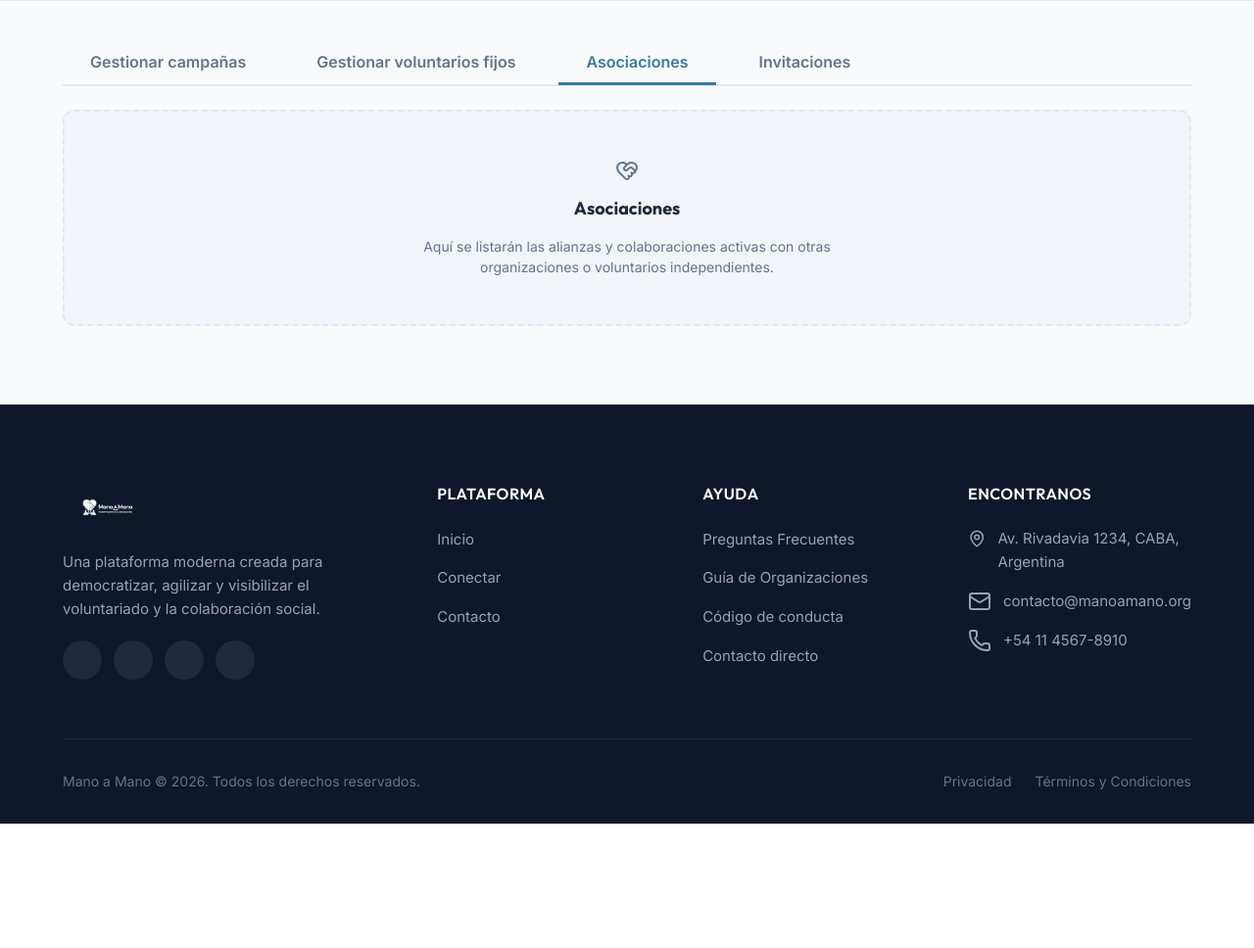
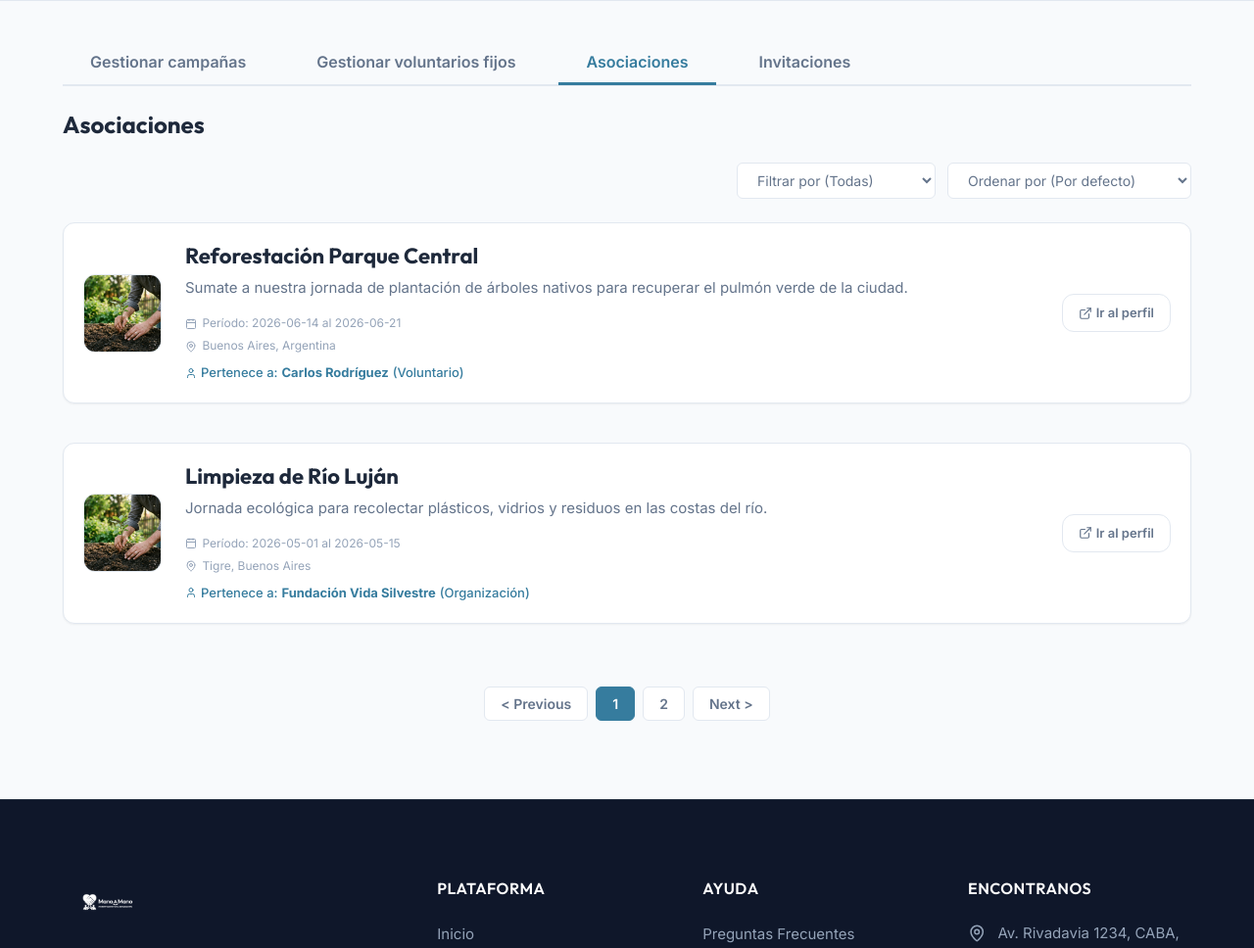
Before and after one commit to Chickendev3/Mano-a-Mano, a PHP site: page /perfil_organizacion_logueado in a window 1280 px wide, after a click on "Asociaciones". Shown: the part 479-1447 px from the top of the page at 98% size. Before the commit the page ends 1320 px from the top, so only its background shows below. Run offline with PHP 8.4, Linux system fonts and the light colour scheme; the visitor is signed in with stand-in values (Sample User, id 1).

Commit message:
Asociaciones
1. perfil_organizacion_logueado.php:
Reemplazamos el contenedor estático de pane-asociaciones con la estructura interactiva de listado, incluyendo el selector de estado (activas / finalizadas), selector de ordenación por fecha (creciente / decreciente), contenedor #associations-list y paginación.

perfil_organizacion_logueado.js:

Definimos la variable de paginación currentAssociationsPage y el arreglo mockup associations que simula la procedencia de alianzas activas y finalizadas con voluntarios y organizaciones de la plataforma.
Agregamos la inicialización en setupTabs() y DOMContentLoaded para renderizar el listado en la pestaña correspondiente.
Implementamos la lógica de filtrado exacto comparando dinámicamente la fecha de finalización (endDate) de la campaña con la fecha de hoy.
Implementamos renderAssociations() para pintar las tarjetas con la imagen a la izquierda, incluyendo atribución del dueño de la campaña, botón "Ir al perfil" correspondiente (perfil_voluntario_vista o perfil_organizacion_vista) con freno de propagación, y acción de clic para abrir los detalles en el modal compartido.

```diff
--- a/app/views/perfil_organizacion_logueado.php
+++ b/app/views/perfil_organizacion_logueado.php
@@ -203,12 +203,36 @@
           </div>
         </div>
 
-        <!-- PANE: ASOCIACIONES (Placeholder) -->
+        <!-- PANE: ASOCIACIONES -->
         <div class="profile-pane" id="pane-asociaciones" role="tabpanel">
-          <div class="placeholder-pane-content">
-            <i data-lucide="heart-handshake"></i>
-            <h3>Asociaciones</h3>
-            <p>Aquí se listarán las alianzas y colaboraciones activas con otras organizaciones o voluntarios independientes.</p>
+          <div class="pane-header-actions">
+            <h2>Asociaciones</h2>
+          </div>
+
+          <!-- FILTERS AND SORT -->
+          <div class="tabs-filters-bar">
+            <div class="filter-group">
+              <select class="filter-select" id="filter-associations-select" aria-label="Filtrar por">
+                <option value="">Filtrar por (Todas)</option>
+                <option value="activas">Campañas Activas</option>
+                <option value="finalizadas">Campañas Finalizadas</option>
+              </select>
+              <select class="filter-select" id="sort-associations-select" aria-label="Ordenar por">
+                <option value="">Ordenar por (Por defecto)</option>
+                <option value="reciente">Más recientes (Descendente)</option>
+                <option value="antiguas">Más antiguas (Ascendente)</option>
+              </select>
+            </div>
+          </div>
+
+          <!-- Associations List Grid -->
+          <div class="invites-list-container alternating-grid" id="associations-list">
+            <!-- Populated dynamically via JS -->
+          </div>
+
+          <!-- PAGINATION CONTROLS -->
+          <div class="pagination-container" id="associations-pagination">
+            <!-- Populated dynamically via JS -->
           </div>
         </div>
 
--- a/public/js/perfil_organizacion_logueado.js
+++ b/public/js/perfil_organizacion_logueado.js
@@ -76,6 +76,7 @@ document.addEventListener("DOMContentLoaded", () => {
   setupMockUploads();
   setupVolunteersSection();
   setupInvitationsGrid();
+  setupAssociationsGrid();
 });
 
 // ==========================================
@@ -321,6 +322,11 @@ function setupTabs() {
         currentSentPage = 1;
         renderReceivedInvitations();
         renderSentInvitations();
+      }
+
+      if (targetId === "pane-asociaciones") {
+        currentAssociationsPage = 1;
+        renderAssociations();
       }
 
       if (typeof lucide !== "undefined") {
@@ -1715,3 +1721,270 @@ function openSentCampaignDetailsView(invitationId) {
     lucide.createIcons();
   }
 }
+
+// ==========================================
+// 11. ASOCIACIONES SECCIÓN ESTADO Y MOCKUP
+// ==========================================
+let currentAssociationsPage = 1;
+
+let associations = [
+  {
+    id: 1101,
+    campaignId: 201,
+    title: "Reforestación Parque Central",
+    desc: "Sumate a nuestra jornada de plantación de árboles nativos para recuperar el pulmón verde de la ciudad.",
+    category: "medio-ambiente",
+    startDate: "2026-06-14",
+    endDate: "2026-06-21",
+    location: "Buenos Aires, Argentina",
+    details: "Actividades de plantación, riego y tutorado de 50 plantines autóctonos. Se proveen herramientas y guantes.",
+    images: ["img/campaign_park.png"],
+    ownerName: "Carlos Rodríguez",
+    ownerType: "voluntario"
+  },
+  {
+    id: 1102,
+    campaignId: 998,
+    title: "Limpieza de Río Luján",
+    desc: "Jornada ecológica para recolectar plásticos, vidrios y residuos en las costas del río.",
+    category: "medio-ambiente",
+    startDate: "2026-05-01",
+    endDate: "2026-05-15",
+    location: "Tigre, Buenos Aires",
+    details: "Limpieza participativa en la costa del río con provisión de bolsas de residuos, pinzas de agarre y chalecos.",
+    images: ["img/campaign_park.png"],
+    ownerName: "Fundación Vida Silvestre",
+    ownerType: "organizacion"
+  },
+  {
+    id: 1103,
+    campaignId: 999,
+    title: "Apoyo Escolar Primario",
+    desc: "Clases de apoyo escolar para niños en situación de vulnerabilidad en la biblioteca popular.",
+    category: "educacion",
+    startDate: "2026-06-20",
+    endDate: "2026-12-20",
+    location: "San Martín, Buenos Aires",
+    details: "Buscamos voluntarios con disposición pedagógica para guiar y motivar a niños de escuela primaria en sus tareas.",
+    images: ["img/camp_placeholder.png"],
+    ownerName: "Fundación Educar",
+    ownerType: "organizacion"
+  }
+];
+
+function setupAssociationsGrid() {
+  const filterSelect = document.getElementById("filter-associations-select");
+  const sortSelect = document.getElementById("sort-associations-select");
+
+  if (filterSelect) {
+    filterSelect.addEventListener("change", () => {
+      currentAssociationsPage = 1;
+      renderAssociations();
+    });
+  }
+
+  if (sortSelect) {
+    sortSelect.addEventListener("change", () => {
+      currentAssociationsPage = 1;
+      renderAssociations();
+    });
+  }
+}
+
+function renderAssociations() {
+  const grid = document.getElementById("associations-list");
+  if (!grid) return;
+
+  const filterVal = document.getElementById("filter-associations-select")?.value || "";
+  const sortVal = document.getElementById("sort-associations-select")?.value || "";
+
+  // 1. Filter
+  let filtered = [...associations];
+
+  if (filterVal) {
+    const today = new Date();
+    today.setHours(0,0,0,0);
+
+    if (filterVal === "activas") {
+      filtered = filtered.filter(assoc => new Date(assoc.endDate) >= today);
+    } else if (filterVal === "finalizadas") {
+      filtered = filtered.filter(assoc => new Date(assoc.endDate) < today);
+    }
+  }
+
+  // 2. Sort
+  if (sortVal === "reciente") {
+    filtered.sort((a, b) => new Date(b.startDate) - new Date(a.startDate));
+  } else if (sortVal === "antiguas") {
+    filtered.sort((a, b) => new Date(a.startDate) - new Date(b.startDate));
+  }
+
+  // 3. Paginate
+  const totalItems = filtered.length;
+  const totalPages = Math.ceil(totalItems / itemsPerPage);
+
+  if (currentAssociationsPage > totalPages && totalPages > 0) {
+    currentAssociationsPage = totalPages;
+  }
+
+  const startIndex = (currentAssociationsPage - 1) * itemsPerPage;
+  const endIndex = startIndex + itemsPerPage;
+  const paginated = filtered.slice(startIndex, endIndex);
+
+  // 4. Render HTML
+  grid.innerHTML = "";
+  if (paginated.length === 0) {
+    grid.innerHTML = `
+      <div style="grid-column: 1/-1; text-align: center; padding: 40px; color: var(--color-text-secondary); background-color: var(--color-surface); border: 1px dashed var(--color-border); border-radius: var(--radius-md);">
+        No se encontraron asociaciones registradas con este filtro.
+      </div>
+    `;
+    renderAssociationsPagination(0);
+    return;
+  }
+
+  paginated.forEach(assoc => {
+    const imgUrl = assoc.images && assoc.images.length > 0 ? assoc.images[0] : "";
+    const imgHTML = imgUrl
+      ? `<img src="${BASE_URL + imgUrl}" alt="${assoc.title}">`
+      : `<i data-lucide="image"></i>`;
+
+    const profileUrl = assoc.ownerType === "voluntario" ? "perfil_voluntario_vista" : "perfil_organizacion_vista";
+    const ownerTypeLabel = assoc.ownerType === "voluntario" ? "Voluntario" : "Organización";
+
+    const article = document.createElement("article");
+    article.className = "invite-card";
+    article.addEventListener("click", () => {
+      openAssociationCampaignDetailsView(assoc.id);
+    });
+
+    article.innerHTML = `
+      <div class="invite-card-img-col campaign-img">
+        ${imgHTML}
+      </div>
+      <div class="invite-card-content-col">
+        <h3 class="alt-card-title">${assoc.title}</h3>
+        <p class="alt-card-desc">${assoc.desc}</p>
+
+        <div style="display:flex; flex-direction:column; gap:4px; margin-top: 8px;">
+          <span style="font-size: 12px; color: var(--color-text-muted);">
+            <i data-lucide="calendar" style="width: 12px; height: 12px; display: inline; vertical-align: middle; margin-right: 2px;"></i> Período: ${assoc.startDate} al ${assoc.endDate}
+          </span>
+          <span style="font-size: 12px; color: var(--color-text-muted);">
+            <i data-lucide="map-pin" style="width: 12px; height: 12px; display: inline; vertical-align: middle; margin-right: 2px;"></i> ${assoc.location}
+          </span>
+          <a href="${BASE_URL + profileUrl}" class="invite-meta-link" onclick="event.stopPropagation();">
+            <i data-lucide="user" style="width:12px; height:12px;"></i> Pertenece a: <strong>${assoc.ownerName}</strong> (${ownerTypeLabel})
+          </a>
+        </div>
+      </div>
+
+      <div class="invite-card-actions-col">
+        <a href="${BASE_URL + profileUrl}" class="btn btn-ghost" onclick="event.stopPropagation();" style="border: 1px solid var(--color-border); padding: 8px 16px; font-size: 13px; text-decoration: none; display: inline-flex; align-items: center; gap: 4px; color: var(--color-text-secondary); background: none;">
+          <i data-lucide="external-link" style="width:14px; height:14px;"></i> Ir al perfil
+        </a>
+      </div>
+    `;
+    grid.appendChild(article);
+  });
+
+  renderAssociationsPagination(totalPages);
+
+  if (typeof lucide !== "undefined") {
+    lucide.createIcons();
+  }
+}
+
+function renderAssociationsPagination(totalPages) {
+  const container = document.getElementById("associations-pagination");
+  if (!container) return;
+
+  container.innerHTML = "";
+  if (totalPages <= 1) return;
+
+  const prevBtn = document.createElement("button");
+  prevBtn.className = "pag-btn";
+  prevBtn.innerHTML = "&lt; Previous";
+  prevBtn.disabled = currentAssociationsPage === 1;
+  prevBtn.addEventListener("click", () => {
+    if (currentAssociationsPage > 1) {
+      currentAssociationsPage--;
+      renderAssociations();
+    }
+  });
+  container.appendChild(prevBtn);
+
+  for (let i = 1; i <= totalPages; i++) {
+    const numBtn = document.createElement("button");
+    numBtn.className = i === currentAssociationsPage ? "pag-num active" : "pag-num";
+    numBtn.textContent = i;
+    numBtn.addEventListener("click", () => {
+      currentAssociationsPage = i;
+      renderAssociations();
+    });
+    container.appendChild(numBtn);
+  }
+
+  const nextBtn = document.createElement("button");
+  nextBtn.className = "pag-btn";
+  nextBtn.innerHTML = "Next &gt;";
+  nextBtn.disabled = currentAssociationsPage === totalPages;
+  nextBtn.addEventListener("click", () => {
+    if (currentAssociationsPage < totalPages) {
+      currentAssociationsPage++;
+      renderAssociations();
+    }
+  });
+  container.appendChild(nextBtn);
+}
+
+function openAssociationCampaignDetailsView(associationId) {
+  const assoc = associations.find(a => a.id === associationId);
+  if (!assoc) return;
+
+  // Prefill shared modal labels
+  const mTitle = document.getElementById("m-camp-title");
+  const mDesc = document.getElementById("m-camp-desc");
+  const mTags = document.getElementById("m-camp-tags");
+  const mBadge = document.getElementById("m-camp-accepted-badge");
+  const mPostulateBtn = document.getElementById("m-camp-postulate-btn");
+  const mSensitive = document.getElementById("m-camp-sensitive-info");
+
+  if (mTitle) mTitle.textContent = assoc.title;
+
+  if (mDesc) {
+    mDesc.innerHTML = `
+      <p style="margin-bottom:12px;"><strong>Resumen:</strong> ${assoc.desc}</p>
+      <p style="margin-bottom:12px;"><strong>Detalle:</strong> ${assoc.details}</p>
+      <p style="margin-bottom:12px;"><strong>Ubicación:</strong> ${assoc.location}</p>
+      <p><strong>Período:</strong> ${assoc.startDate} al ${assoc.endDate}</p>
+    `;
+  }
+
+  if (mTags) {
+    mTags.innerHTML = "";
+    const tags = [getCategoryLabel(assoc.category), "Convocatoria"];
+    tags.forEach(tag => {
+      const span = document.createElement("span");
+      span.className = "tag-badge";
+      span.innerHTML = `<i data-lucide="tag" style="width:12px; height:12px;"></i> ${tag}`;
+      mTags.appendChild(span);
+    });
+  }
+
+  const devStateCard = document.querySelector(".dev-state-selector-card");
+  if (devStateCard) devStateCard.style.display = "none";
+
+  if (mBadge) mBadge.style.display = "none";
+  if (mSensitive) mSensitive.style.display = "none";
+
+  if (mPostulateBtn) {
+    mPostulateBtn.style.display = "none";
+  }
+
+  openModal("modal-profile-camp-detail");
+
+  if (typeof lucide !== "undefined") {
+    lucide.createIcons();
+  }
+}
```
